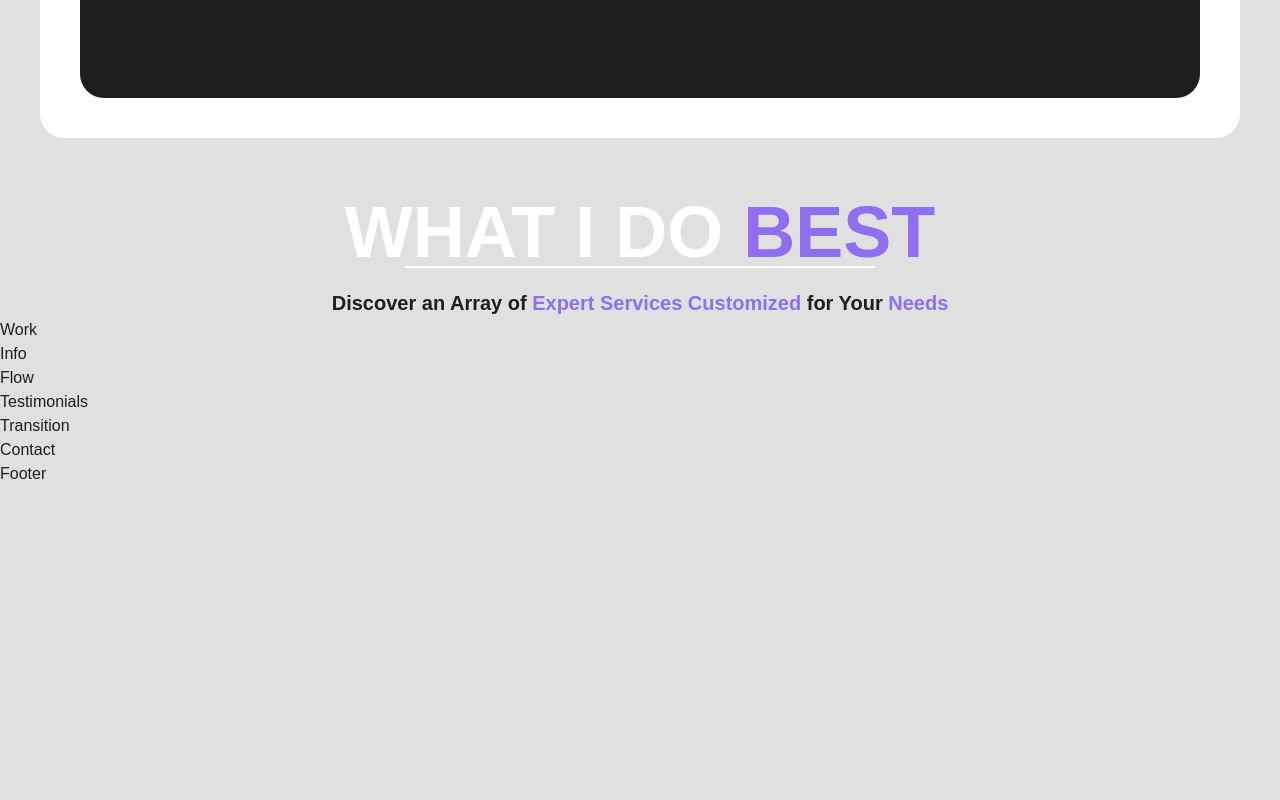
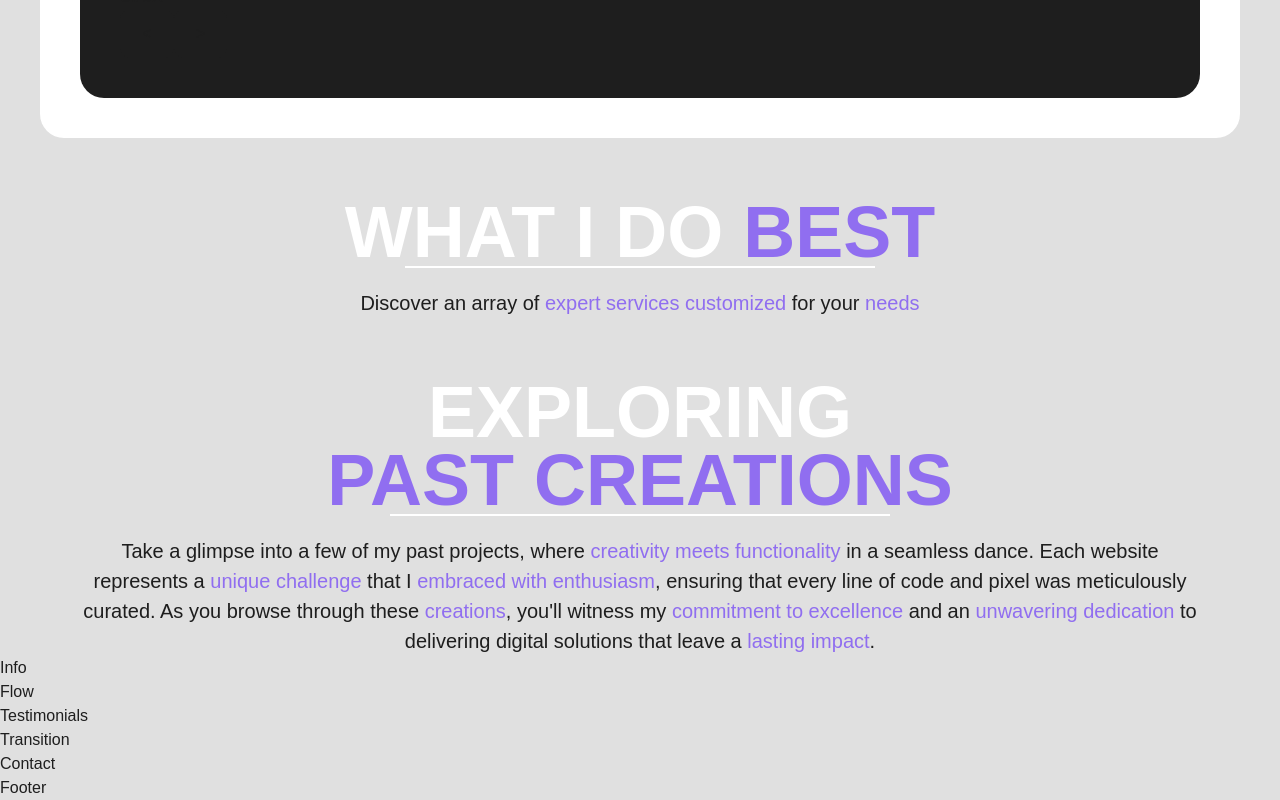
Before and after one commit to Abbbtle/kenneth-basjan-portfolio-website, a React (Vite) app: page / in a window 1280 px wide. Shown: the part 2228-3028 px from the top of the page. Before the commit the page ends 2714 px from the top, so only its background shows below. Built offline with nearby package versions, Linux system fonts and the light colour scheme.

Commit message:
Finished Work introduction

```diff
--- a/src/components/Services.jsx
+++ b/src/components/Services.jsx
@@ -5,12 +5,12 @@ const Services = () => {
   return (
     <div>
       {/* Services Heading */}
-      <h2 className='text-[72px] font-semibold text-white mt-10 uppercase text-center'>
+      <h2 className='text-[72px] font-bold text-white mt-10 uppercase text-center'>
           What I do <span className='text-[#906EF0]'>best</span>
           <div className='mr-[405px] ml-[405px] mt-[-40px]'><HorizontalRule/></div>
       </h2>
-      <p className='font-semibold text-center text-[20px]'>
-      Discover an Array of <span className='text-[#906EF0]'>Expert Services Customized</span> for Your <span className='text-[#906EF0]'>Needs</span>
+      <p className='font-medium text-center text-[20px]'>
+        Discover an array of <span className='text-[#906EF0]'>expert services customized</span> for your <span className='text-[#906EF0]'>needs</span>
       </p>
     </div>
   );
--- a/src/components/Work.jsx
+++ b/src/components/Work.jsx
@@ -1,9 +1,27 @@
 import React from 'react'
+import HorizontalRule from './HorizontalRule'
 
-function Work() {
+const Work = () => {
   return (
-    <div>Work</div>
-  )
-}
+    <div>
+      {/* Work Heading */}
+      <h2 className='text-[72px] font-bold text-white uppercase text-center mt-10 mb-[-40px]'>
+        Exploring
+      </h2>
+      <h2 className='text-[72px] font-bold text-[#906EF0] uppercase text-center'>
+        Past Creations
+        <div className='mr-[390px] ml-[390px] mt-[-40px]'><HorizontalRule/></div>
+      </h2>
+      <p className='font-medium text-center text-[20px] mr-20 ml-20'>
+        Take a glimpse into a few of my past projects, where <span className='text-[#906EF0]'>creativity meets functionality </span>
+        in a seamless dance. Each website represents a <span className='text-[#906EF0]'>unique challenge </span>
+        that I <span className='text-[#906EF0]'>embraced with enthusiasm</span>, ensuring that every line of code and
+        pixel was meticulously curated. As you browse through these <span className='text-[#906EF0]'>creations</span>,
+        you'll witness my <span className='text-[#906EF0]'>commitment to excellence</span> and an <span className='text-[#906EF0]'>unwavering dedication </span>
+        to delivering digital solutions that leave a <span className='text-[#906EF0]'>lasting impact</span>.
+      </p>
+    </div>
+  );
+};
 
 export default Work
```
